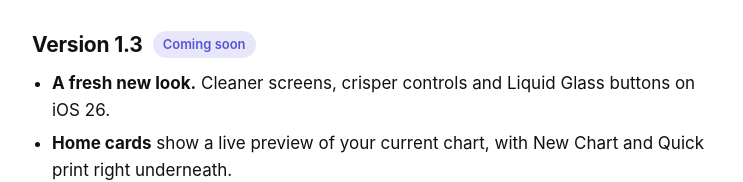
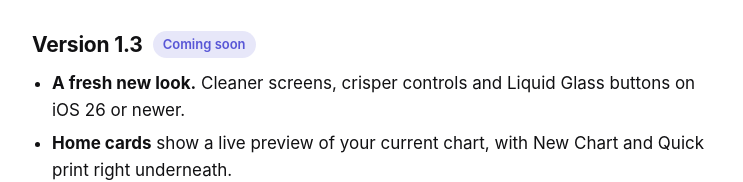
Before and after one commit to Mr3ENTLEY/VTS, a plain HTML site: page updates.html in a window 1280 px wide. Shown: the part 264-446 px from the top of the page, without its empty margins (268-1011 px from the left). Drawn offline with Linux system fonts and the light colour scheme.

Commit message:
Update description for iOS version compatibility

```diff
--- a/updates.html
+++ b/updates.html
@@ -25,7 +25,7 @@
       <span class="badge">Coming soon</span>
     </div>
     <ul>
-      <li><strong>A fresh new look.</strong> Cleaner screens, crisper controls and Liquid Glass buttons on iOS 26.</li>
+      <li><strong>A fresh new look.</strong> Cleaner screens, crisper controls and Liquid Glass buttons on iOS 26 or newer.</li>
       <li><strong>Home cards</strong> show a live preview of your current chart, with New Chart and Quick print right underneath.</li>
       <li>Refreshed colours that look sharper in Dark Mode.</li>
       <li>A tidier About page and Guide.</li>
```
